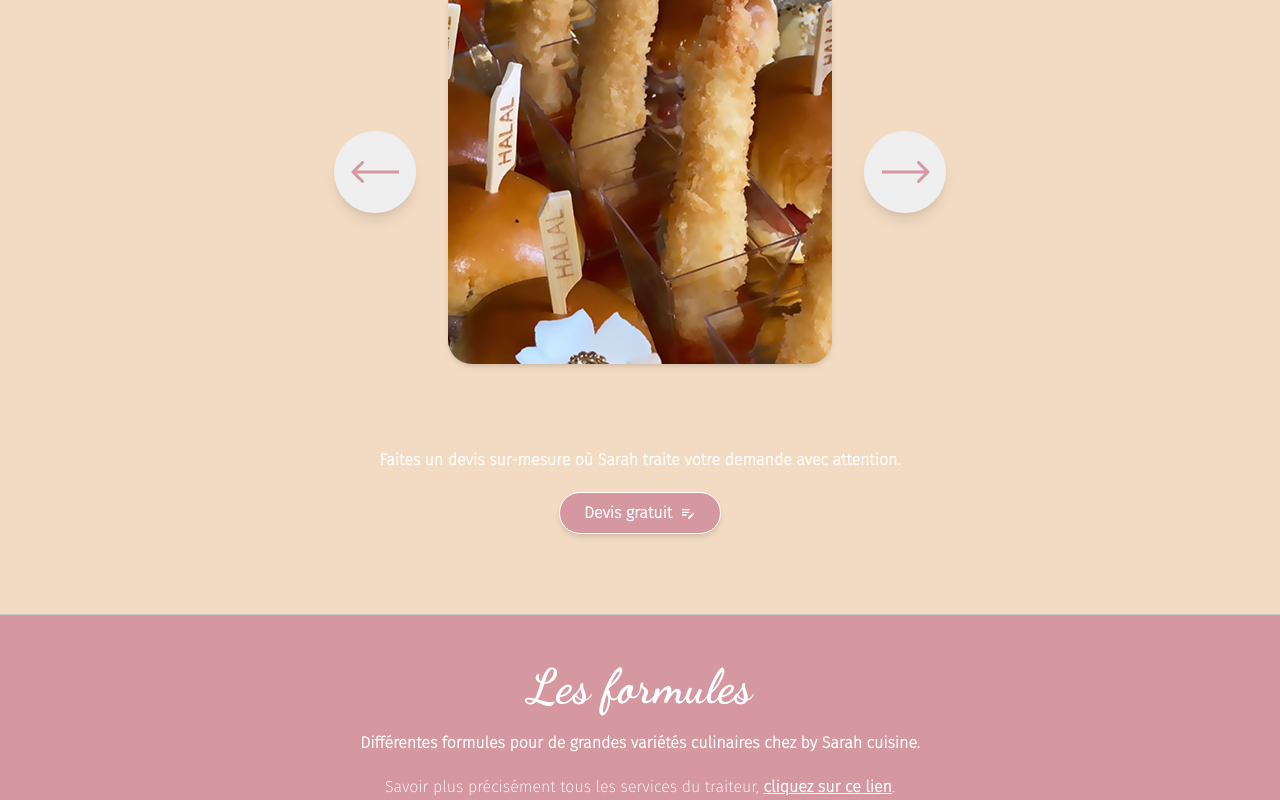
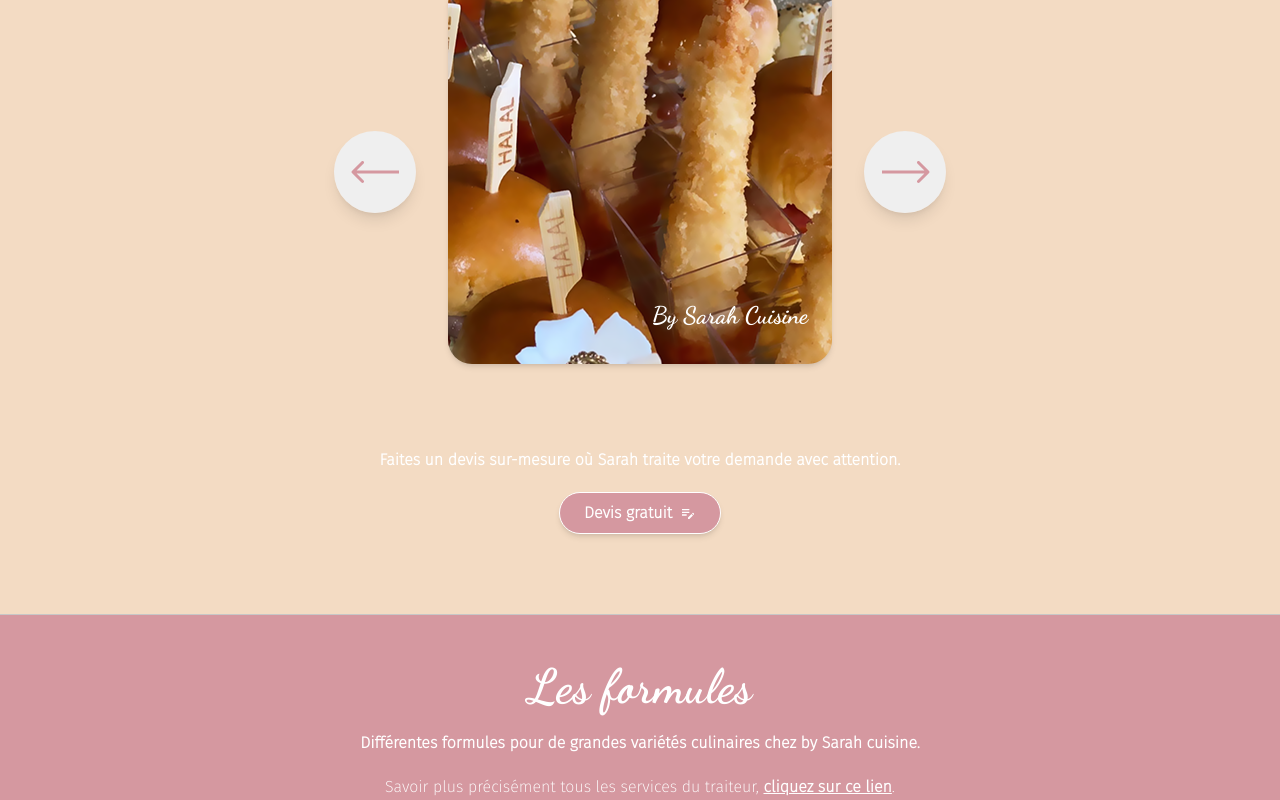
Before and after one commit to franzhopp/By-Sarah-Cuisine, a React (Vite) app: page / in a window 1280 px wide. Shown: the part 1739-2539 px from the top of the page. Built offline with nearby package versions, Linux system fonts and the light colour scheme.

Commit message:
[ADD] change gallery

```diff
--- a/src/Components/Section/section-gallery.jsx
+++ b/src/Components/Section/section-gallery.jsx
@@ -24,7 +24,8 @@ const SectionGallery = () => {
         {/* svg */}
         <div className="flex flex-row justify-start items-center shadow-lg rounded-full">
           <svg
-            onClick={() => {
+            onClick={(e) => {
+              e.preventDefault();
               currImg > 0 && setCurrImg(currImg - 1);
             }}
             onContextMenu={(e) => e.preventDefault()}
@@ -46,20 +47,24 @@ const SectionGallery = () => {
         <div className="p-8">
           <div className="flex flex-col justify-start items-center">
             <div
-              className="bg-white h-72 w-72 sm:h-96 sm:w-96 bg-no-repeat rounded-3xl shadow-md"
-              style={{ backgroundImage: `url(${images[currImg].img})`  }}
-            ></div>
+              className="bg-white h-80 w-80 sm:h-96 sm:w-96 bg-no-repeat rounded-3xl shadow-md"
+              style={{ backgroundImage: `url(${images[currImg].img})` }}
+            >
+              <div className="flex justify-end mt-64 sm:mt-80 mr-6">
+                <p className="text-white text-2xl font-sans-recursive font-extrabold">
+                  {" "}
+                  By Sarah Cuisine
+                </p>
+              </div>
+            </div>
           </div>
         </div>
 
         {/* svg */}
         <div className="flex flex-row justify-start items-center shadow-lg rounded-full">
           <svg
-            onContextMenu={(e) => {
+            onClick={(e) => {
               e.preventDefault();
-              console.log("Context menu prevented");
-            }}
-            onClick={() => {
               currImg < images.length - 1 && setCurrImg(currImg + 1);
             }}
             className="cursor-pointer transition-transform transform hover:scale-105"
--- a/src/Pages/Devis/devis.jsx
+++ b/src/Pages/Devis/devis.jsx
@@ -128,7 +128,7 @@ const Devis = () => {
           <div className="mx-auto max-w-4xl px-4 py-12 sm:px-6 lg:px-8">
             <div className="flex justify-center">
               <div className="w-full sm:w-2/4">
-                <div className="text-black mt-8 text-center leading-8 mb-16 font-sans-serif text-base sm:text-lg">
+                <div className="text-black mt-5  text-center leading-8 mb-16 font-sans-serif text-base sm:text-lg">
                   <span className="font-extrabold">
                     Lire avant d'effectuer un devis
                   </span>{" "}
```
